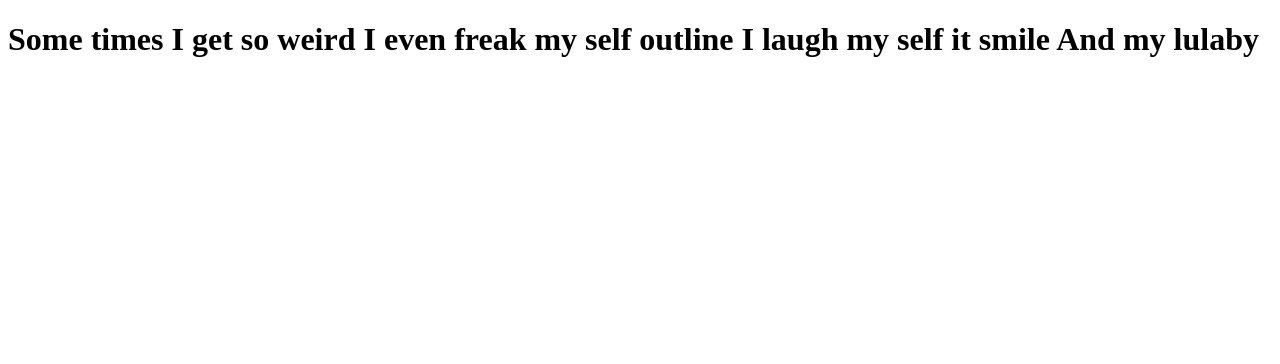
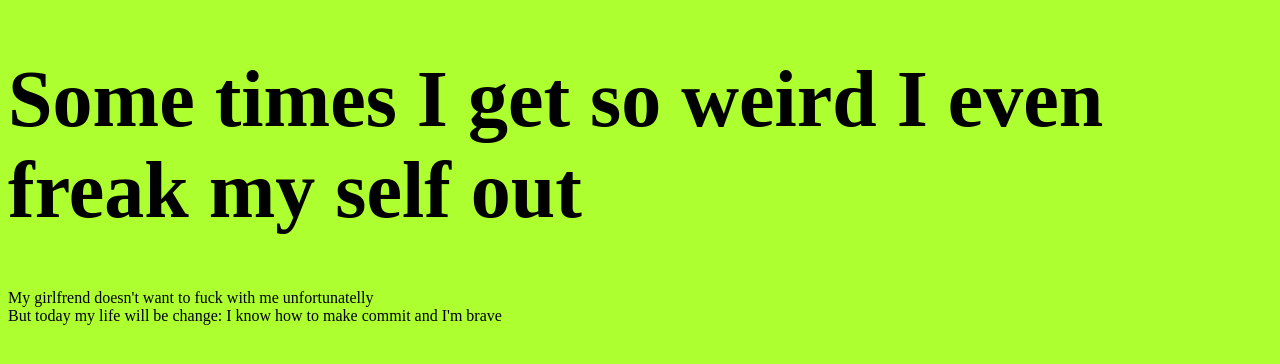
Before and after one commit to smile9/my-site, a plain HTML site: page index.html in a window 1280 px wide. Drawn offline with Linux system fonts and the light colour scheme.

Commit message:
green background

```diff
--- a/index.html
+++ b/index.html
@@ -2,14 +2,13 @@
 <html lang="en">
 <head>
 <meta charset = "UTF-8">
-<title> Document </title>
-<link rel = "stylesheet" href = "css/style.css">
+<title> My First Site </title>
+<link rel = "stylesheet" href = "style.css">
 </head>
 <body>
 <h1> Some times I get so weird
-I even freak my self outline
-I laugh my self it smile
-And my lulaby </h1>
-
+I even freak my self out</h1>
+<div> My girlfrend doesn't want to fuck with me unfortunatelly </div>
+<div> But today my life will be change: I know how to make commit and I'm brave </div>
 </body>
 </html>
--- /dev/null
+++ b/style.css
@@ -0,0 +1,7 @@
+body {
+background: greenyellow;
+}
+
+h1 {
+	font-size: 80px;
+}
```
